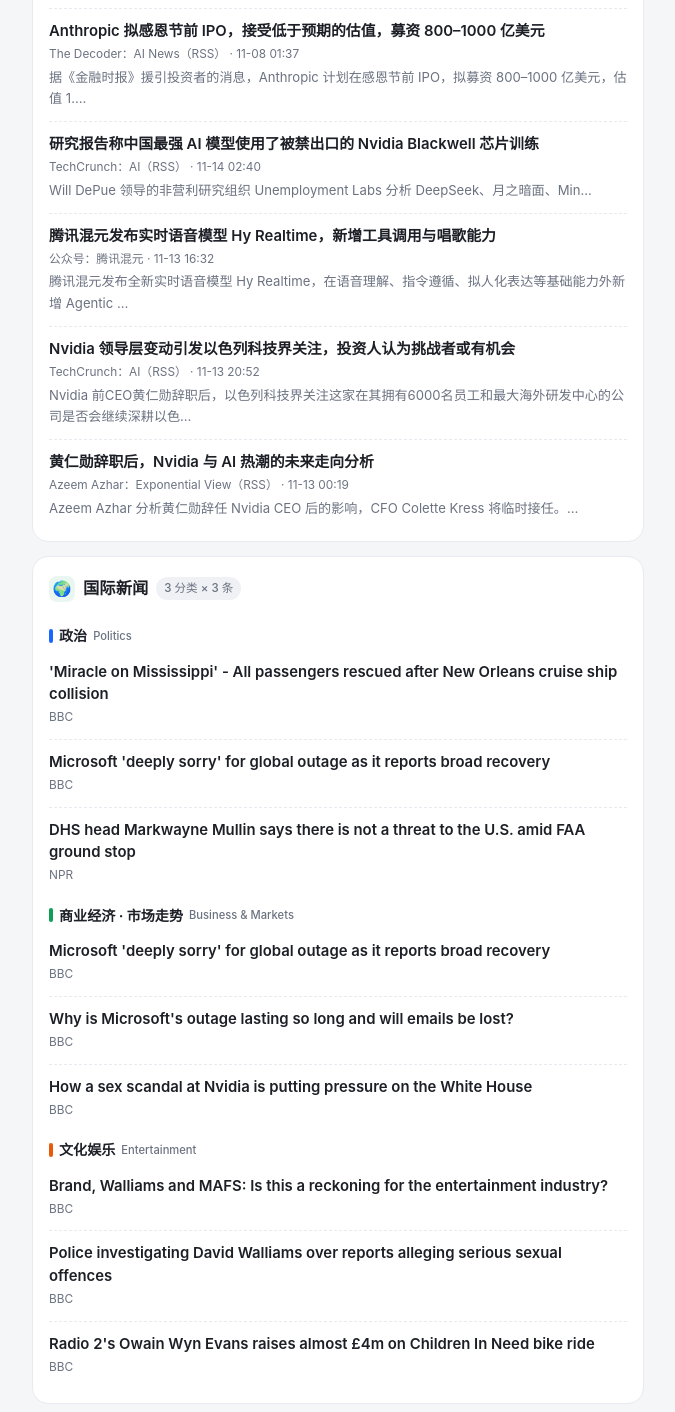
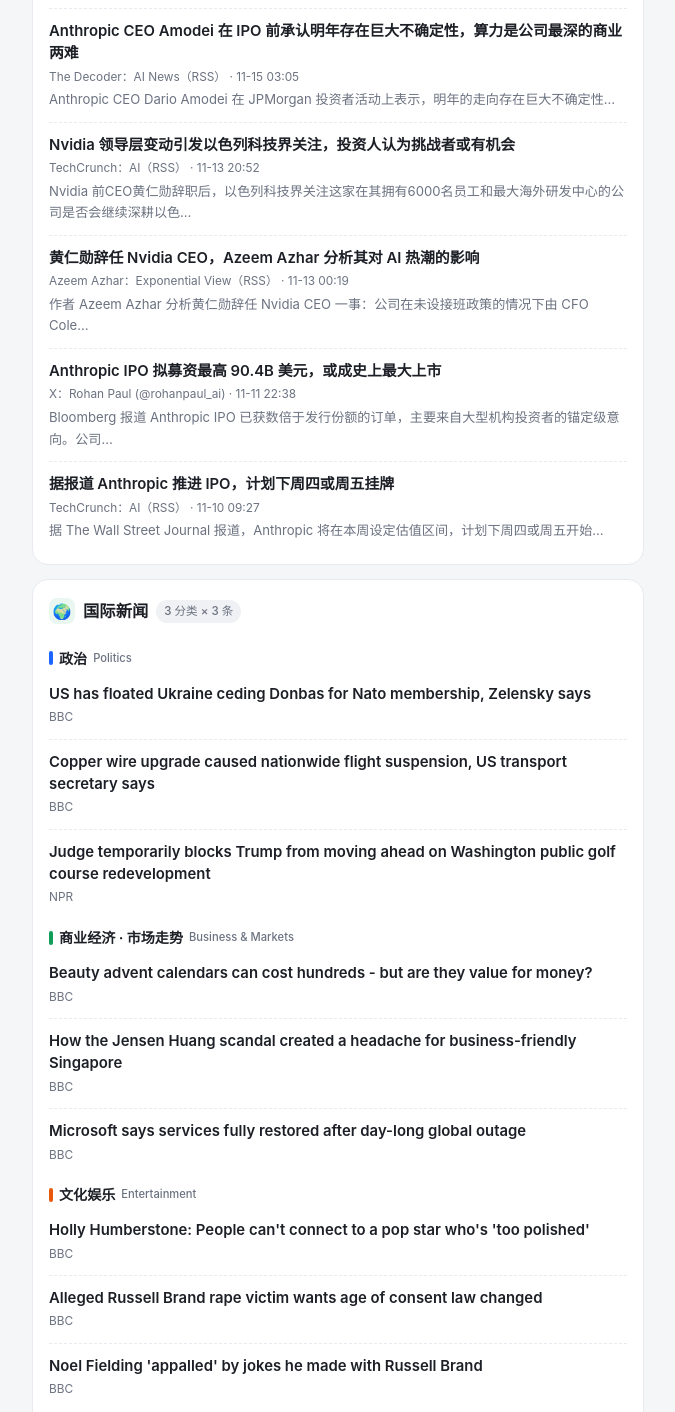
Before and after one commit to hrl1007/news-push, a plain HTML site: page index.html in a window 1280 px wide. Shown: the part 568-1980 px from the top of the page, without its empty margins (302-977 px from the left). Drawn offline with Linux system fonts and the light colour scheme.

Commit message:
每日新闻推送 · 2026-11-15

```diff
--- a/index.html
+++ b/index.html
@@ -59,7 +59,7 @@
 
   <div class="header">
     <h1>📮 每日新闻推送</h1>
-    <div class="date" id="push-date">2026-11-14</div>
+    <div class="date" id="push-date">2026-11-15</div>
     <div class="chips">
       <span class="chip">🤖 AI 资讯</span>
       <span class="chip">🌍 国际新闻</span>
@@ -67,7 +67,7 @@
     </div>
   </div>
 
-  <div class="updated">🕗 更新于 2026-11-14 12:56（GitHub Actions 自动）。点击标题在新窗口打开原文。</div>
+  <div class="updated">🕗 更新于 2026-11-15 12:49（GitHub Actions 自动）。点击标题在新窗口打开原文。</div>
 
   <div class="card">
     <div class="card-title">
@@ -94,21 +94,9 @@
     </div>
 
     <div class="item">
-      <a href="https://aihot.news/items/okhx4jjwucd647299qwzsl6ua" target="_blank" rel="noopener">Anthropic 拟感恩节前 IPO，接受低于预期的估值，募资 800–1000 亿美元</a>
-      <div class="meta">The Decoder：AI News（RSS） · 11-08 01:37</div>
-      <div class="sum">据《金融时报》援引投资者的消息，Anthropic 计划在感恩节前 IPO，拟募资 800–1000 亿美元，估值 1.…</div>
-    </div>
-
-    <div class="item">
-      <a href="https://aihot.news/items/q92ir58jcjtp3g9fn11jlb6ei" target="_blank" rel="noopener">研究报告称中国最强 AI 模型使用了被禁出口的 Nvidia Blackwell 芯片训练</a>
-      <div class="meta">TechCrunch：AI（RSS） · 11-14 02:40</div>
-      <div class="sum">Will DePue 领导的非营利研究组织 Unemployment Labs 分析 DeepSeek、月之暗面、Min…</div>
-    </div>
-
-    <div class="item">
-      <a href="https://aihot.news/items/qp41q77z9ge5hsyrh9kra0c7k" target="_blank" rel="noopener">腾讯混元发布实时语音模型 Hy Realtime，新增工具调用与唱歌能力</a>
-      <div class="meta">公众号：腾讯混元 · 11-13 16:32</div>
-      <div class="sum">腾讯混元发布全新实时语音模型 Hy Realtime，在语音理解、指令遵循、拟人化表达等基础能力外新增 Agentic …</div>
+      <a href="https://aihot.news/items/vl3jnosrbdn6i5j2we400046i" target="_blank" rel="noopener">Anthropic CEO Amodei 在 IPO 前承认明年存在巨大不确定性，算力是公司最深的商业两难</a>
+      <div class="meta">The Decoder：AI News（RSS） · 11-15 03:05</div>
+      <div class="sum">Anthropic CEO Dario Amodei 在 JPMorgan 投资者活动上表示，明年的走向存在巨大不确定性…</div>
     </div>
 
     <div class="item">
@@ -118,9 +106,21 @@
     </div>
 
     <div class="item">
-      <a href="https://aihot.news/items/toq4wymx9maq8lhhz8jryi0sv" target="_blank" rel="noopener">黄仁勋辞职后，Nvidia 与 AI 热潮的未来走向分析</a>
+      <a href="https://aihot.news/items/toq4wymx9maq8lhhz8jryi0sv" target="_blank" rel="noopener">黄仁勋辞任 Nvidia CEO，Azeem Azhar 分析其对 AI 热潮的影响</a>
       <div class="meta">Azeem Azhar：Exponential View（RSS） · 11-13 00:19</div>
-      <div class="sum">Azeem Azhar 分析黄仁勋辞任 Nvidia CEO 后的影响，CFO Colette Kress 将临时接任。…</div>
+      <div class="sum">作者 Azeem Azhar 分析黄仁勋辞任 Nvidia CEO 一事：公司在未设接班政策的情况下由 CFO Cole…</div>
+    </div>
+
+    <div class="item">
+      <a href="https://aihot.news/items/r5kn7uexy6jx97qwxwvnpqrom" target="_blank" rel="noopener">Anthropic IPO 拟募资最高 90.4B 美元，或成史上最大上市</a>
+      <div class="meta">X：Rohan Paul (@rohanpaul_ai) · 11-11 22:38</div>
+      <div class="sum">Bloomberg 报道 Anthropic IPO 已获数倍于发行份额的订单，主要来自大型机构投资者的锚定级意向。公司…</div>
+    </div>
+
+    <div class="item">
+      <a href="https://aihot.news/items/d4f8o2c9r7r8b7fsdqnpev3eu" target="_blank" rel="noopener">据报道 Anthropic 推进 IPO，计划下周四或周五挂牌</a>
+      <div class="meta">TechCrunch：AI（RSS） · 11-10 09:27</div>
+      <div class="sum">据 The Wall Street Journal 报道，Anthropic 将在本周设定估值区间，计划下周四或周五开始…</div>
     </div>
     <!--AI_LIST_END-->
   </div>
@@ -135,17 +135,17 @@
       <div class="cat-head"><span class="bar bar-pol"></span>政治 <span class="en">Politics</span></div>
       <!--POL_LIST_START-->
     <div class="item">
-      <a href="https://www.bbc.co.uk/news/articles/cw20xmy0m5yyo?at_medium=RSS&amp;at_campaign=rss" target="_blank" rel="noopener">&#x27;Miracle on Mississippi&#x27; - All passengers rescued after New Orleans cruise ship collision</a>
+      <a href="https://www.bbc.co.uk/news/articles/cwvg2l312ylqo?at_medium=RSS&amp;at_campaign=rss" target="_blank" rel="noopener">US has floated Ukraine ceding Donbas for Nato membership, Zelensky says</a>
       <div class="meta">BBC</div>
     </div>
 
     <div class="item">
-      <a href="https://www.bbc.co.uk/news/articles/c6rrg51rkz09o?at_medium=RSS&amp;at_campaign=rss" target="_blank" rel="noopener">Microsoft &#x27;deeply sorry&#x27; for global outage as it reports broad recovery</a>
+      <a href="https://www.bbc.co.uk/news/articles/c6wy9lynq4qno?at_medium=RSS&amp;at_campaign=rss" target="_blank" rel="noopener">Copper wire upgrade caused nationwide flight suspension, US transport secretary says</a>
       <div class="meta">BBC</div>
     </div>
 
     <div class="item">
-      <a href="https://www.npr.org/2026/11/13/nx-s1-6040418/dhs-head-markwayne-mullin-says-there-is-not-a-threat-to-the-u-s-amid-faa-ground-stop" target="_blank" rel="noopener">DHS head Markwayne Mullin says there is not a threat to the U.S. amid FAA ground stop</a>
+      <a href="https://www.npr.org/2026/11/14/nx-s1-6041152/judge-trump-golf-course-blocks" target="_blank" rel="noopener">Judge temporarily blocks Trump from moving ahead on Washington public golf course redevelopment</a>
       <div class="meta">NPR</div>
     </div>
     <!--POL_LIST_END-->
@@ -155,17 +155,17 @@
       <div class="cat-head"><span class="bar bar-eco"></span>商业经济 · 市场走势 <span class="en">Business &amp; Markets</span></div>
       <!--ECO_LIST_START-->
     <div class="item">
-      <a href="https://www.bbc.co.uk/news/articles/c6rrg51rkz09o?at_medium=RSS&amp;at_campaign=rss" target="_blank" rel="noopener">Microsoft &#x27;deeply sorry&#x27; for global outage as it reports broad recovery</a>
+      <a href="https://www.bbc.co.uk/news/articles/cqn83l442724o?at_medium=RSS&amp;at_campaign=rss" target="_blank" rel="noopener">Beauty advent calendars can cost hundreds - but are they value for money?</a>
       <div class="meta">BBC</div>
     </div>
 
     <div class="item">
-      <a href="https://www.bbc.co.uk/news/articles/cwvg238zrnm5o?at_medium=RSS&amp;at_campaign=rss" target="_blank" rel="noopener">Why is Microsoft&#x27;s outage lasting so long and will emails be lost?</a>
+      <a href="https://www.bbc.co.uk/news/articles/ck1exevgql4qo?at_medium=RSS&amp;at_campaign=rss" target="_blank" rel="noopener">How the Jensen Huang scandal created a headache for business-friendly Singapore</a>
       <div class="meta">BBC</div>
     </div>
 
     <div class="item">
-      <a href="https://www.bbc.co.uk/news/articles/c67429m3vem3o?at_medium=RSS&amp;at_campaign=rss" target="_blank" rel="noopener">How a sex scandal at Nvidia is putting pressure on the White House</a>
+      <a href="https://www.bbc.co.uk/news/articles/c6rrg51rkz09o?at_medium=RSS&amp;at_campaign=rss" target="_blank" rel="noopener">Microsoft says services fully restored after day-long global outage</a>
       <div class="meta">BBC</div>
     </div>
     <!--ECO_LIST_END-->
@@ -175,17 +175,17 @@
       <div class="cat-head"><span class="bar bar-ent"></span>文化娱乐 <span class="en">Entertainment</span></div>
       <!--ENT_LIST_START-->
     <div class="item">
-      <a href="https://www.bbc.co.uk/news/articles/cqn70lz71lg8o?at_medium=RSS&amp;at_campaign=rss" target="_blank" rel="noopener">Brand, Walliams and MAFS: Is this a reckoning for the entertainment industry?</a>
+      <a href="https://www.bbc.co.uk/news/articles/cw77p7yj42k5o?at_medium=RSS&amp;at_campaign=rss" target="_blank" rel="noopener">Holly Humberstone: People can&#x27;t connect to a pop star who&#x27;s &#x27;too polished&#x27;</a>
       <div class="meta">BBC</div>
     </div>
 
     <div class="item">
-      <a href="https://www.bbc.co.uk/news/articles/cwx2emg4xe72o?at_medium=RSS&amp;at_campaign=rss" target="_blank" rel="noopener">Police investigating David Walliams over reports alleging serious sexual offences</a>
+      <a href="https://www.bbc.co.uk/news/articles/cm3rgx9p583zo?at_medium=RSS&amp;at_campaign=rss" target="_blank" rel="noopener">Alleged Russell Brand rape victim wants age of consent law changed</a>
       <div class="meta">BBC</div>
     </div>
 
     <div class="item">
-      <a href="https://www.bbc.co.uk/news/articles/cr86895201y9o?at_medium=RSS&amp;at_campaign=rss" target="_blank" rel="noopener">Radio 2&#x27;s Owain Wyn Evans raises almost £4m on Children In Need bike ride</a>
+      <a href="https://www.bbc.co.uk/news/articles/cw808ll7x093o?at_medium=RSS&amp;at_campaign=rss" target="_blank" rel="noopener">Noel Fielding &#x27;appalled&#x27; by jokes he made with Russell Brand</a>
       <div class="meta">BBC</div>
     </div>
     <!--ENT_LIST_END-->
```
